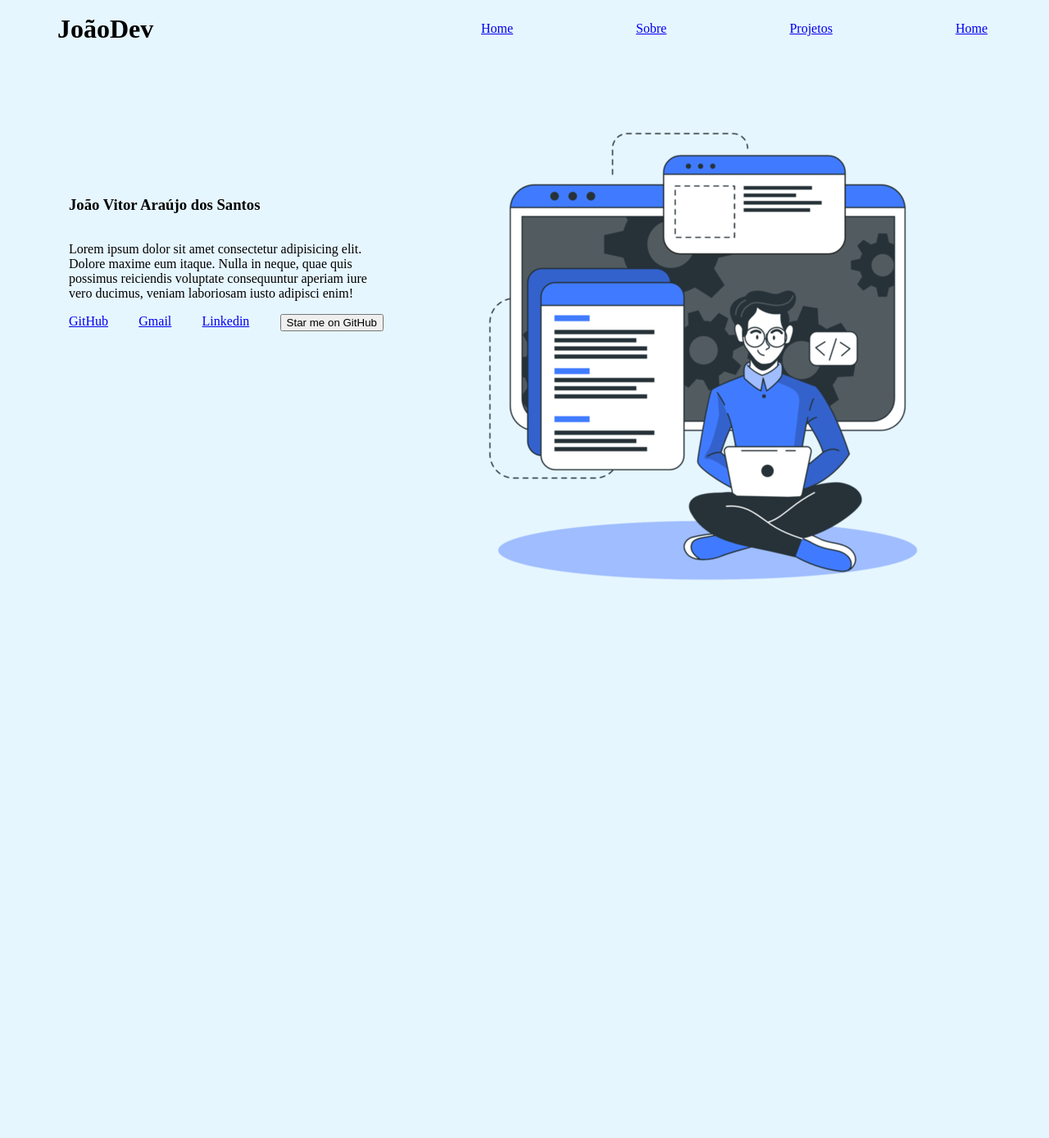
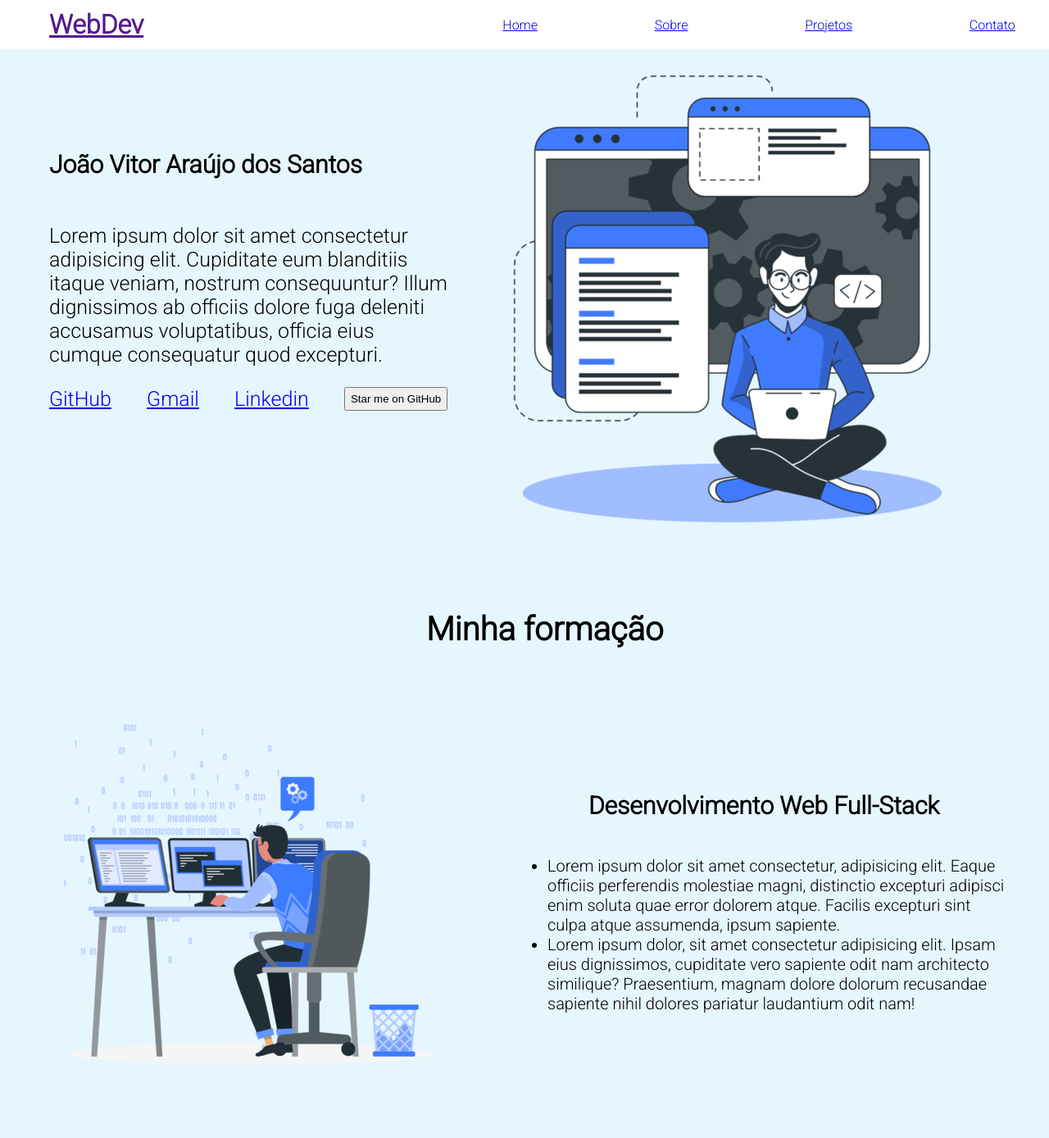
Before and after one commit to JoaoV1821/portifolio-website, a plain HTML site: page index.html in a window 1280 px wide. Shown: the top 1388 px of the page at 82% size. Before the commit the page ends 800 px from the top, so only its background shows below. Drawn offline with Linux system fonts and the light colour scheme.

Commit message:
Fixei a barra de navegação, e adicionei mais duas sections à página

```diff
--- a/css/index.css
+++ b/css/index.css
@@ -2,19 +2,20 @@ body {
     margin: 0%;
     padding: 0%;
     background-color: #e6f6ff;
+    font-family: 'Roboto', sans-serif;
 }
+
 
 .Cabecalho {
     display: flex;
     flex-direction: row;
     justify-content: space-between;
     align-items: center;
+    text-indent: 60px;
     width: 100%;
-    height: 70px;
-}
-
-#titulo-link {
-    margin-left: 70px;
+    height: 60px;
+    position: fixed;
+    background-color: #fff;
 }
 
 .links-nav {
@@ -23,39 +24,94 @@ body {
     flex-direction: row;
     align-items: center;
     width: 60%;
+    text-decoration: none;
 }
+
 
 .Container {
     display: flex;
     flex-direction: row;
     justify-content: space-between;
-    align-items: flex-start ;
-    width: 100%;
+    align-items: flex-start;
+    width: 95%;
     height: 100%;
     margin-left: 20px;
-    flex-wrap: nowrap;
+    flex-wrap: wrap;
 }
 
 .home {
     display: flex;
     flex-direction: row;
     justify-content: space-around;
-    align-items: flex-start;
+    align-items: center;
     width: 100%;
-    margin-top: 70px;
+    margin-top: 10px;
 }
 
 .info-home {
     display: flex;
-    width: 30%;
+    width: 40%;
     justify-content: space-between;
     flex-direction: row;
     flex-wrap: wrap;
-    margin-top: 80px;
+    font-size: 25px;
 }
 
+
 .img-home {
+    margin-top: 60px;
+}
+
+.sobre {
+    display: flex;
+    width: 100%;
+    justify-content: space-between;
+    align-items: center;
+    flex-direction: row;
+    flex-wrap: wrap;
+}
+
+.info-sobre {
     display: flex;
     width: 50%;
+    justify-content: space-around;
     flex-direction: row;
+    flex-wrap: wrap;
+    font-size: 20px;
 }
+
+#info-home-h1{
+    font-size: 30px;
+
+}
+
+.h1-sobre {
+    font-size: 40px;
+    text-indent: 500px;
+    margin-top: 100px;
+    margin-bottom: 20px;
+}
+
+.formacao {
+    display: flex;
+    flex-direction: row;
+    width:  100%;
+    justify-content: space-between;
+    align-items: center;
+    flex-wrap: wrap;
+    margin-top: 20px;
+}
+
+.info-formacao {
+    display: flex;
+    flex-direction: row;
+    width: 50%;
+    justify-content: space-between;
+    align-items: center;
+    flex-wrap: wrap;
+    font-size: 20px;
+}
+
+#formacao-h2 {
+    text-indent: 40px;
+}
--- a/index.html
+++ b/index.html
@@ -1,5 +1,6 @@
 <!DOCTYPE html>
 <html lang="pt-br">
+
 <head>
     <meta charset="UTF-8">
     <meta http-equiv="X-UA-Compatible" content="IE=edge">
@@ -7,16 +8,30 @@
     <link rel="stylesheet" href="css/index.css">
     <link rel="stylesheet" href="css/reset.css">
     <link rel="stylesheet" href="css/media-querie.css">
-    <title>Portifólio</title>
+    <link rel="preconnect" href="https://fonts.googleapis.com">
+    <link rel="preconnect" href="https://fonts.gstatic.com" crossorigin>
+    <link href="https://fonts.googleapis.com/css2?family=Roboto:wght@300&display=swap" rel="stylesheet">
+    <title>Portfólio</title>
 </head>
+
 <body class="root">
     <header class="Cabecalho">
-        <h1 id="titulo-link">JoãoDev</h1>
+        <a href="">
+            <h1 class="link-titulo">WebDev</h1>
+        </a>
         <nav class="links-nav">
-            <a href="Home"><p>Home</p></a>
-            <a href="Sobre"><p>Sobre</p></a>
-            <a href="Projetos"><p>Projetos</p></a>
-            <a href="Contato"><p>Home</p></a>
+            <a href="Home">
+                <p>Home</p>
+            </a>
+            <a href="Sobre">
+                <p>Sobre</p>
+            </a>
+            <a href="Projetos">
+                <p>Projetos</p>
+            </a>
+            <a href="Contato">
+                <p>Contato</p>
+            </a>
         </nav>
     </header>
 
@@ -26,10 +41,12 @@
                 <div class="home">
 
                     <section class="info-home">
-                        <h1>João Vitor Araújo dos Santos</h1>
+                        <h1 id="info-home-h1">João Vitor Araújo dos Santos</h1>
 
                         <p>
-                            Lorem ipsum dolor sit amet consectetur adipisicing elit. Dolore maxime eum itaque. Nulla in neque, quae quis possimus reiciendis voluptate consequuntur aperiam iure vero ducimus, veniam laboriosam iusto adipisci enim!
+                            Lorem ipsum dolor sit amet consectetur adipisicing elit. Cupiditate eum blanditiis itaque
+                            veniam, nostrum consequuntur? Illum dignissimos ab officiis dolore fuga deleniti accusamus
+                            voluptatibus, officia eius cumque consequatur quod excepturi.
                         </p>
 
                         <a href="#">GitHub</a>
@@ -46,9 +63,48 @@
 
             </section>
             <section class="Sobre">
+                <h1 class="h1-sobre">Minha formação</h1>
+                <div class="sobre">
+                    <section class="img-sobre">
+                        <img src="img/images/Programmer-rafiki.png" alt="">
+                    </section>
+
+                    <section class="info-sobre">
+                        <h2>Desenvolvimento Web Full-Stack</h2>
+                        <ul>
+                            <li>Lorem ipsum dolor sit amet consectetur, adipisicing elit. Eaque officiis perferendis
+                                molestiae magni, distinctio excepturi adipisci enim soluta quae error dolorem atque.
+                                Facilis excepturi sint culpa atque assumenda, ipsum sapiente.</li>
+
+                            <li>Lorem ipsum dolor, sit amet consectetur adipisicing elit. Ipsam eius dignissimos,
+                                cupiditate vero sapiente odit nam architecto similique? Praesentium, magnam dolore
+                                dolorum recusandae sapiente nihil dolores pariatur laudantium odit nam!</li>
+                        </ul>
+                    </section>
+                </div>
+                <div class="formacao">
+                    <section class="formacao">
+                        <section class="info-formacao">
+                            <h2 id="formacao-h2">Histórico acadêmico</h2>
+                            <ul>
+                                <li>Lorem ipsum dolor sit amet consectetur adipisicing elit. Molestiae illum necessitatibus voluptates, eos eum laudantium unde deserunt et similique! Quod accusamus qui maxime architecto, quisquam eius quia? Tenetur, deserunt cumque.</li>
+
+                                <li>
+                                    Lorem ipsum dolor sit amet consectetur, adipisicing elit. Vel laudantium aliquam fugit totam perspiciatis facilis incidunt qui, ad reiciendis quia distinctio deleniti officiis, aut velit dolorem nisi. Nam, iste voluptate.
+                                </li>
+                            </ul>
+                        </section>
+
+                        <section class="img-formacao">
+                            <img src="img/images/Audiobook-bro (1).png" alt="">
+                        </section>
+
+                    </section>
+                </div>
 
             </section>
         </div>
     </main>
 </body>
+
 </html>
```
Also changed, not shown: img/images/Audiobook-bro (1).png (added), img/images/Programmer-rafiki.png (added).
